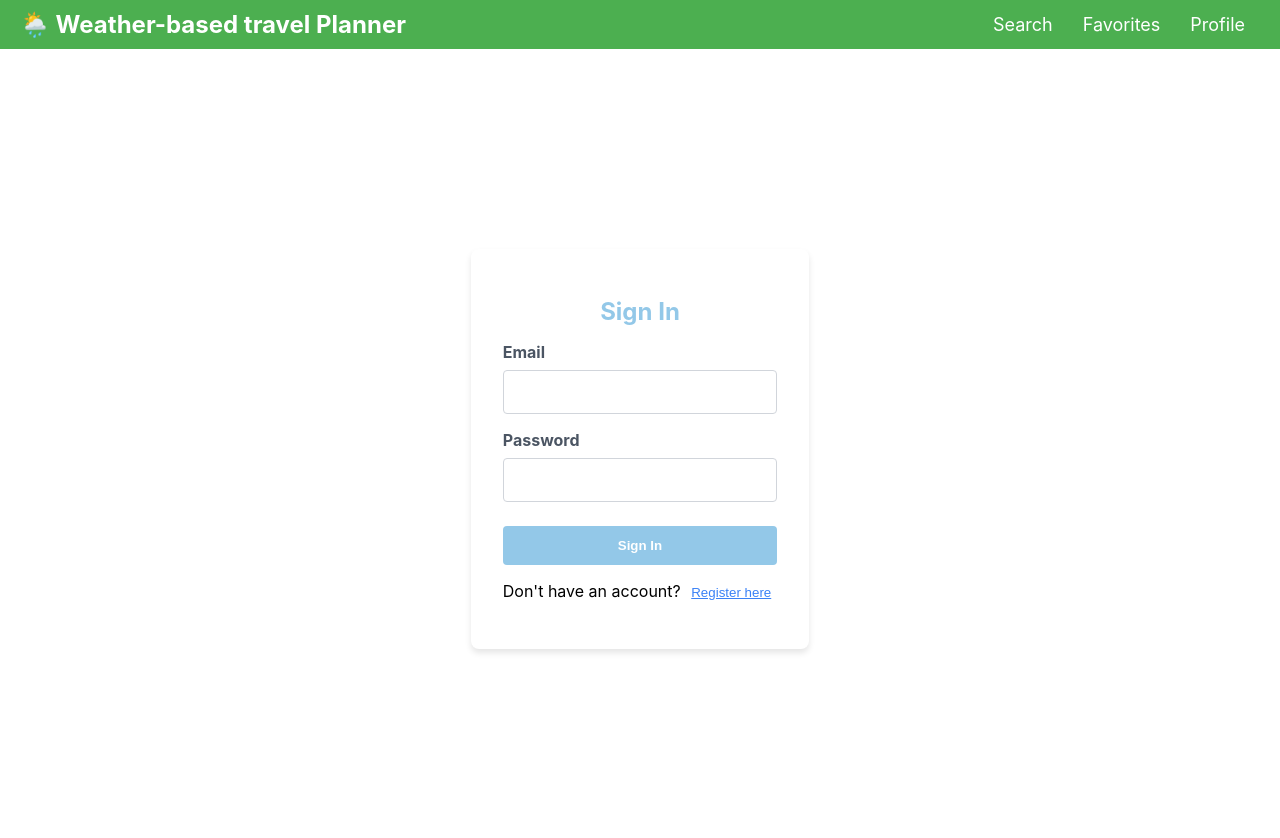
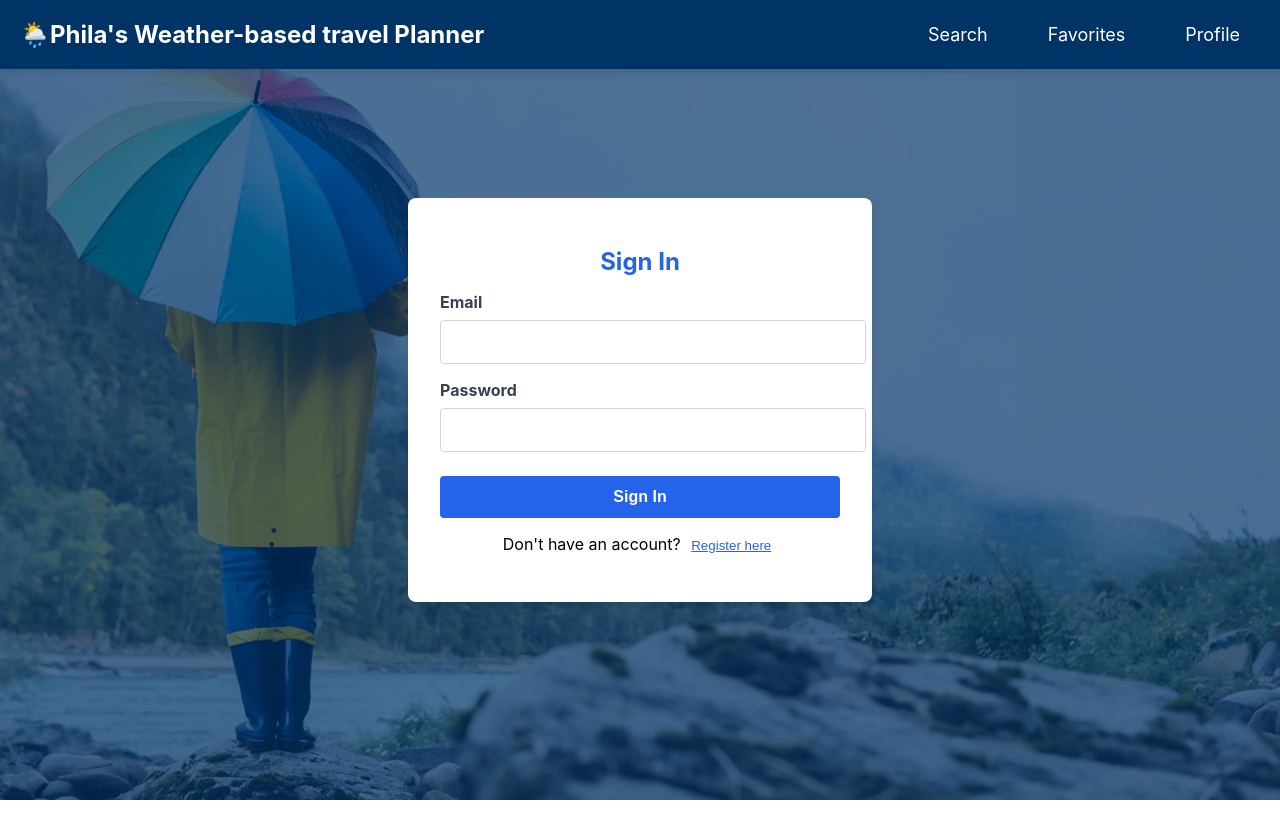
Before and after one commit to Thobani660/Weather-based-Travel-planner, a React (Create React App) app in the folder weather-travel-planner/: page /SignIn in a window 1280 px wide. Shown: the top 838 px of the page. After the commit the page ends 800 px from the top, so only its background shows below. Built offline with nearby package versions, Linux system fonts and the light colour scheme; no server answers.

Commit message:
fixing the ui for the whole app and assuring performence, feat:added calendar on profile and activities based on the weather

```diff
--- a/weather-travel-planner/package.json
+++ b/weather-travel-planner/package.json
@@ -8,8 +8,10 @@
     "@mui/material": "^6.3.1",
     "axios": "^1.7.9",
     "cra-template": "1.2.0",
+    "dotenv": "^16.4.7",
     "firebase": "^11.1.0",
     "react": "^19.0.0",
+    "react-calendar": "^5.1.0",
     "react-dom": "^19.0.0",
     "react-router-dom": "^7.1.1",
     "react-scripts": "5.0.1",
--- a/weather-travel-planner/src/App.js
+++ b/weather-travel-planner/src/App.js
@@ -16,7 +16,7 @@ const App = () => {
       <NavBar />
       <Routes>
         <Route path="/" element={<HomePage />} />
-        <Route path="/Signin" element={<SignIn />} />
+        <Route path="/SignIn" element={<SignIn />} />
         <Route path="/SignUp" element={<Register />} />
         <Route
           path="/favorites"
--- a/weather-travel-planner/src/components/NavBar.js
+++ b/weather-travel-planner/src/components/NavBar.js
@@ -4,12 +4,17 @@ import { Link } from "react-router-dom";
 const Navbar = () => {
   const styles = {
     navbar: {
-      backgroundColor: "#4CAF50",
-      padding: "10px 20px",
+      backgroundColor: "#003366", // Baby blue color
+      padding: "20px 20px",
       display: "flex",
       justifyContent: "space-between",
       alignItems: "center",
       boxShadow: "0 4px 6px rgba(0, 0, 0, 0.1)",
+      position: "fixed", // Fix the navbar at the top of the page
+      top: "0",
+      left: "0",
+      width: "100%",
+      zIndex: "1000", // Ensure it's on top of other content
     },
     logo: {
       fontSize: "24px",
@@ -20,11 +25,11 @@ const Navbar = () => {
     menu: {
       display: "flex",
       listStyleType: "none",
-      margin: 0,
+      margin:" 0  30px",
       padding: 0,
     },
     menuItem: {
-      margin: "0 15px",
+      margin: "0 30px",
     },
     menuLink: {
       color: "#fff",
@@ -39,7 +44,7 @@ const Navbar = () => {
 
   return (
     <nav style={styles.navbar}>
-      <Link to="/" style={styles.logo}>🌦️ Weather-based travel Planner</Link>
+      <Link to="/" style={styles.logo}>🌦️Phila's Weather-based travel Planner</Link>
       <ul style={styles.menu}>
         <li style={styles.menuItem}>
           <Link
--- a/weather-travel-planner/src/index.css
+++ b/weather-travel-planner/src/index.css
@@ -9,7 +9,7 @@ body {
   background-size: cover;   /* Ensures the image covers the entire viewport */
   background-position: center center;  /* Centers the image */
   background-repeat: no-repeat;  /* Prevents image from repeating */
-  margin: 0;  /* Remove default margin */
+  background-attachment: fixed; /* Keeps the background fixed */
   height: 100vh;
 }
 
--- a/weather-travel-planner/src/pages/HomePage.js
+++ b/weather-travel-planner/src/pages/HomePage.js
@@ -6,58 +6,85 @@ const HomePage = () => {
     container: {
       textAlign: "center",
       padding: "50px 20px",
-      backgroundImage: 'url("../../res/Weather-Proof-Your-Travel-Plans-featured.webp)', // Replace with your image URL
+      backgroundImage: 'url("../../res/Weather-Proof-Your-Travel-Plans-featured.webp")', // Replace with your image URL
       backgroundSize: 'cover', // Ensures the image covers the entire container
       backgroundPosition: 'center', // Centers the image
-      backgroundRepeate: 'no-repeate',
-      height: '100vh', // Makes sure the background covers the entire viewport height
+      backgroundRepeat: 'no-repeat',
+      height: '100vh', // Ensures the background covers the entire viewport height
+      display: 'flex',
+      flexDirection: 'column',
+      justifyContent: 'center',
+      alignItems: 'center',
+      color: '#fff', // Ensure text is readable
+      backgroundAttachment: 'fixed', // Adds a nice effect to background when scrolling
     },
     heading: {
       fontSize: "3rem",
-      color: "#4CAF50",
+      color: "#fff",
       fontWeight: "700",
       marginBottom: "20px",
-      backgroundColor:"transparent",
-      width: "550px",
-      marginLeft:"385px",
-      padding:"20px",
-      borderRadius:"20px"
+      backgroundColor: "rgba(0, 0, 0, 0.151)", // Semi-transparent background for better readability
+      width: "80%",
+      maxWidth: "600px",
+      padding: "20px",
+      borderRadius: "10px",
+      marginTop:"-750px",
+      textShadow: "2px 2px 4px rgba(0, 0, 0, 0.6)", // Adds text shadow for better readability
     },
     subHeading: {
       fontSize: "1.5rem",
-      color: "#777",
+      color: "black",
       marginBottom: "30px",
-      marginLeft:"35px"
+      maxWidth: "700px",
+      margin: "0 auto", // Centers the subheading
+      fontStyle: "italic",
+      backgroundColor: "rgba(0, 0, 0, 0.151)",
+      padding: "10px",
+      borderRadius: "8px",
     },
     linksContainer: {
       marginTop: "40px",
+      display: 'flex',
+      justifyContent: 'center',
+      gap: '20px', // Space between links
+      marginBottom:"-550px",
     },
     link: {
       fontSize: "18px",
       color: "#fff",
-      padding: "10px 25px",
+      padding: "15px 30px",
       textDecoration: "none",
       borderRadius: "30px",
-      margin: "10px",
       backgroundColor: "#4CAF50",
-      boxShadow: "0 4px 8px rgba(0, 0, 0, 0.1)",
-      transition: "all 0.3s ease",
+      boxShadow: "0 4px 8px rgba(0, 0, 0, 0.2)",
+      transition: "transform 0.3s ease, background-color 0.3s ease",
+      fontWeight: '600',
     },
     linkHover: {
       backgroundColor: "#45a049",
       transform: "scale(1.05)",
     },
     footer: {
-      marginTop: "200px",
+      marginTop: "auto", // Ensures the footer sticks to the bottom of the page
       fontSize: "14px",
-      color: "yellow",
-      backgroundColor: 'black',
-      height:'150px',
-      width:"1400px"
+      color: "#fff",
+      height:"300px",
+      backgroundColor: '#003366', // Footer background color
+      padding: '20px 0',
+      textAlign: 'center',
+      width: '100%', // Full width
+      position: 'relative', // To ensure it spans the full width
+      marginTop:"-200px"
+    },
+    footerText: {
+      fontSize: "1rem",
+      fontStyle: "italic",
+      color: "#ddd",
     },
   };
 
   return (
+   <>
     <div style={styles.container}>
       <h1 style={styles.heading}>Weather-Based Travel Planner</h1>
       <p style={styles.subHeading}>Plan your next adventure with real-time weather insights</p>
@@ -80,13 +107,12 @@ const HomePage = () => {
           Sign Up
         </Link>
       </div>
+    </div>
 
-      {/* Add other components like SearchBar, WeatherCard, etc. */}
-
-      <div style={styles.footer}>
-        <p>&copy; 2025-Thobani Zondi ft Thobeka Bovana Weather-Based Travel Planner. All rights reserved.</p>
-      </div>
+    <div style={styles.footer}>
+      <p style={styles.footerText}>&copy; 2025-Thobani Zondi ft Thobeka Bovana Weather-Based Travel Planner. All rights reserved.</p>
     </div>
+   </>
   );
 };
 
--- a/weather-travel-planner/src/pages/SignIn.js
+++ b/weather-travel-planner/src/pages/SignIn.js
@@ -1,5 +1,5 @@
 import React, { useState, useEffect } from "react";
-import { auth } from "../firebase";
+import { auth } from "../firebase"; // Import Firebase authentication
 import { signInWithEmailAndPassword } from "firebase/auth";
 import { useNavigate } from "react-router-dom";
 
@@ -7,107 +7,169 @@ const SignIn = () => {
   const [email, setEmail] = useState("");
   const [password, setPassword] = useState("");
   const [error, setError] = useState("");
+  const [loading, setLoading] = useState(false);
   const navigate = useNavigate();
 
   useEffect(() => {
     if (auth.currentUser) {
-      navigate("/signin"); // Redirect to searchbar if already logged in
+      navigate("/SignIn"); // Redirect to the dashboard if already logged in
     }
   }, [navigate]);
 
   const handleSignIn = async (e) => {
     e.preventDefault();
+    setLoading(true);
+    setError("");
+
     try {
+      // Attempt to sign in the user with email and password
       await signInWithEmailAndPassword(auth, email, password);
-      navigate("/signin"); // Redirect to search bar page
+      navigate("/searchbar"); // Redirect after successful sign-in
     } catch (err) {
-      setError("Failed to sign in. Please check your credentials.");
+      // Handle errors and display a user-friendly message
+      setError("Failed to sign in. Please check your email and password.");
+      console.error("SignIn Error:", err.message);
+    } finally {
+      setLoading(false);
     }
   };
 
-
   return (
-    <div style={{ display: "flex", justifyContent: "center", alignItems: "center", minHeight: "100vh", backgroundColor: "#fff" }}>
-      <div style={{ maxWidth: "600px", padding: "32px", backgroundColor: "#fff", boxShadow: "0px 4px 6px rgba(0, 0, 0, 0.1)", borderRadius: "8px", marginTop: "20px", marginBottom: "20px" }}>
-        <h1 style={{ fontSize: "24px", fontWeight: "bold", marginBottom: "16px", textAlign: "center", color: "#93c8e8" }}>Sign In</h1>
-
+    <div
+      style={{
+        display: "flex",
+        justifyContent: "center",
+        alignItems: "center",
+        minHeight: "100vh",
+        backgroundColor: "#003366b2",
+      }}
+    >
+      <div
+        style={{
+          maxWidth: "400px",
+          width: "100%",
+          padding: "32px",
+          backgroundColor: "#ffffff",
+          boxShadow: "0 4px 6px rgba(0, 0, 0, 0.1)",
+          borderRadius: "8px",
+        }}
+      >
+        <h1
+          style={{
+            fontSize: "24px",
+            fontWeight: "bold",
+            marginBottom: "16px",
+            textAlign: "center",
+            color: "#2563eb",
+          }}
+        >
+          Sign In
+        </h1>
         <form onSubmit={handleSignIn}>
-          {/* Email Field */}
+          {/* Email Input */}
           <div style={{ marginBottom: "16px" }}>
-            <label htmlFor="email" style={{ display: "block", color: "#4B5563", fontWeight: "bold", marginBottom: "8px" }}>
+            <label
+              htmlFor="email"
+              style={{
+                display: "block",
+                fontWeight: "bold",
+                marginBottom: "8px",
+                color: "#374151",
+              }}
+            >
               Email
             </label>
             <input
               type="email"
               id="email"
-              style={{
-                width: "100%",
-                padding: "12px 16px",
-                borderRadius: "4px",
-                border: "1px solid #d1d5db",
-                color: "#4B5563",
-                fontSize: "16px",
-                outline: "none",
-                boxSizing: "border-box",
-              }}
               value={email}
               onChange={(e) => setEmail(e.target.value)}
               required
+              style={{
+                width: "100%",
+                padding: "12px",
+                border: "1px solid #d1d5db",
+                borderRadius: "4px",
+                outline: "none",
+                fontSize: "16px",
+              }}
             />
           </div>
-
-          {/* Password Field */}
+          {/* Password Input */}
           <div style={{ marginBottom: "24px" }}>
-            <label htmlFor="password" style={{ display: "block", color: "#4B5563", fontWeight: "bold", marginBottom: "8px" }}>
+            <label
+              htmlFor="password"
+              style={{
+                display: "block",
+                fontWeight: "bold",
+                marginBottom: "8px",
+                color: "#374151",
+              }}
+            >
               Password
             </label>
             <input
               type="password"
               id="password"
-              style={{
-                width: "100%",
-                padding: "12px 16px",
-                borderRadius: "4px",
-                border: "1px solid #d1d5db",
-                color: "#4B5563",
-                fontSize: "16px",
-                outline: "none",
-                boxSizing: "border-box",
-              }}
               value={password}
               onChange={(e) => setPassword(e.target.value)}
               required
+              style={{
+                width: "100%",
+                padding: "12px",
+                border: "1px solid #d1d5db",
+                borderRadius: "4px",
+                outline: "none",
+                fontSize: "16px",
+              }}
             />
           </div>
-
           {/* Submit Button */}
           <button
             type="submit"
+            disabled={loading}
             style={{
-              backgroundColor: "#93c8e8",
+              width: "100%",
+              padding: "12px",
+              backgroundColor: loading ? "#93c8e8" : "#2563eb",
               color: "#fff",
               fontWeight: "bold",
-              padding: "12px 16px",
+              fontSize: "16px",
               borderRadius: "4px",
-              width: "100%",
-              cursor: "pointer",
               border: "none",
+              cursor: loading ? "not-allowed" : "pointer",
             }}
           >
-            Sign In
+            {loading ? "Signing In..." : "Sign In"}
           </button>
-
+          {/* Register Redirect */}
           <p style={{ marginTop: "16px", textAlign: "center" }}>
             Don't have an account?{" "}
             <button
-              onClick={() => navigate("/SignUp")}
-              style={{ color: "#3b82f6", textDecoration: "underline", background: "none", border: "none", cursor: "pointer" }}
+              onClick={() => navigate("/signUp")}
+              style={{
+                color: "#2563eb",
+                textDecoration: "underline",
+                background: "none",
+                border: "none",
+                cursor: "pointer",
+              }}
             >
               Register here
             </button>
           </p>
-
-          {error && <p style={{ color: "#ef4444", marginTop: "16px", textAlign: "center" }}>{error}</p>}
+          {/* Error Message */}
+          {error && (
+            <p
+              style={{
+                color: "#ef4444",
+                marginTop: "16px",
+                textAlign: "center",
+              }}
+            >
+              {error}
+            </p>
+          )}
         </form>
       </div>
     </div>
--- a/weather-travel-planner/src/pages/SignUp.js
+++ b/weather-travel-planner/src/pages/SignUp.js
@@ -35,7 +35,7 @@ export default function Register() {
       await setDoc(doc(db, "users", user.uid), userData);
 
       // Redirect the user to the login page after successful registration
-      navigate("/SignIn");
+      navigate("/signIn");
     } catch (err) {
       setError(err.message); // Display Firebase authentication error
     } finally {
@@ -44,7 +44,7 @@ export default function Register() {
   };
 
   return (
-    <div style={{ display: "flex", justifyContent: "center", alignItems: "center", minHeight: "100vh", backgroundColor: "#fff" }}>
+    <div style={{ display: "flex", justifyContent: "center", alignItems: "center", minHeight: "100vh", backgroundColor: "#003366b2" }}>
       <div style={{ maxWidth: "600px", padding: "32px", backgroundColor: "#fff", boxShadow: "0px 4px 6px rgba(0, 0, 0, 0.1)", borderRadius: "8px", marginTop: "20px", marginBottom: "20px" }}>
         <h1 style={{ fontSize: "24px", fontWeight: "bold", marginBottom: "16px", textAlign: "center", color: "#93c8e8" }}>Sign Up</h1>
 
@@ -162,7 +162,7 @@ export default function Register() {
           <p style={{ marginTop: "16px", textAlign: "center" }}>
             Already have an account?{" "}
             <button
-              onClick={() => navigate("/signin")}
+              onClick={() => navigate("/signIn")}
               style={{ color: "#3b82f6", textDecoration: "underline", background: "none", border: "none", cursor: "pointer" }}
             >
               Click here
--- a/weather-travel-planner/src/styles/styles.css
+++ b/weather-travel-planner/src/styles/styles.css
@@ -12,4 +12,5 @@ body {
   ul {
     list-style: none;
     padding: 0;
+    color:#003366;
   }
```
Also changed, not shown: weather-travel-planner/src/components/FavoritesPage.js (+51 -12 lines), weather-travel-planner/src/components/SearchBar.js (+70 -6 lines), weather-travel-planner/src/firebase.js (+8 -16 lines), weather-travel-planner/src/pages/ProfilePage.js (+176 -50 lines), 2 other files (tests, documents, lock files or other folders).
